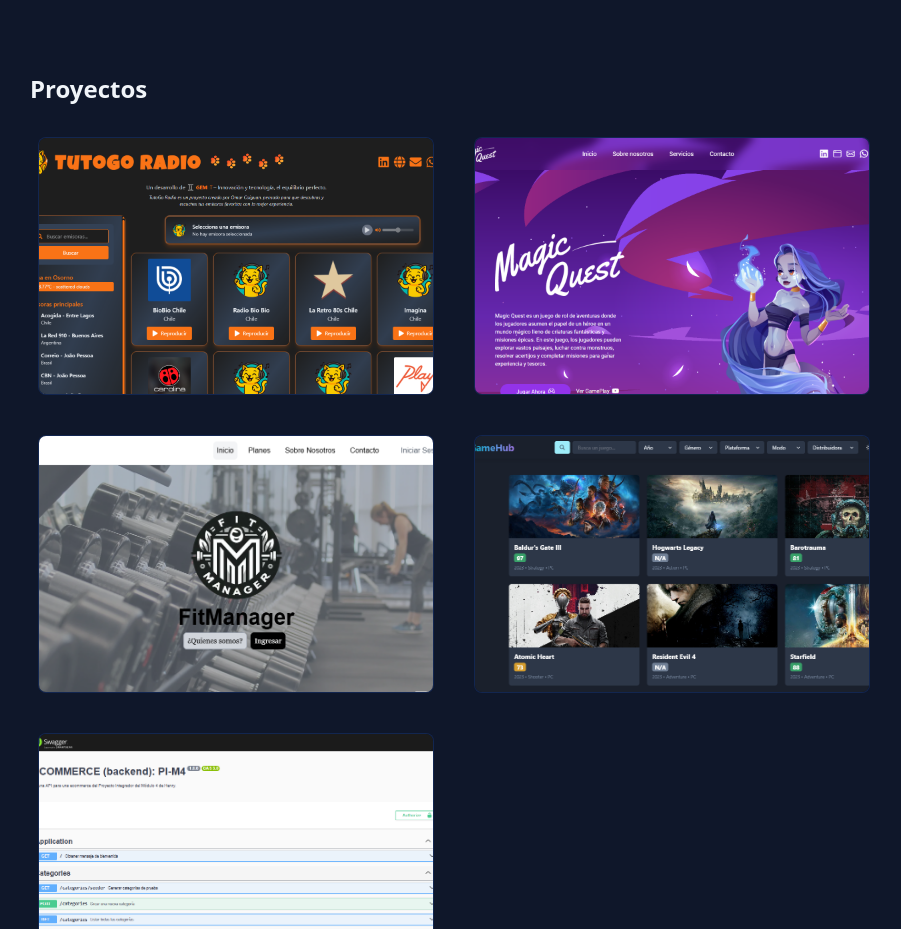
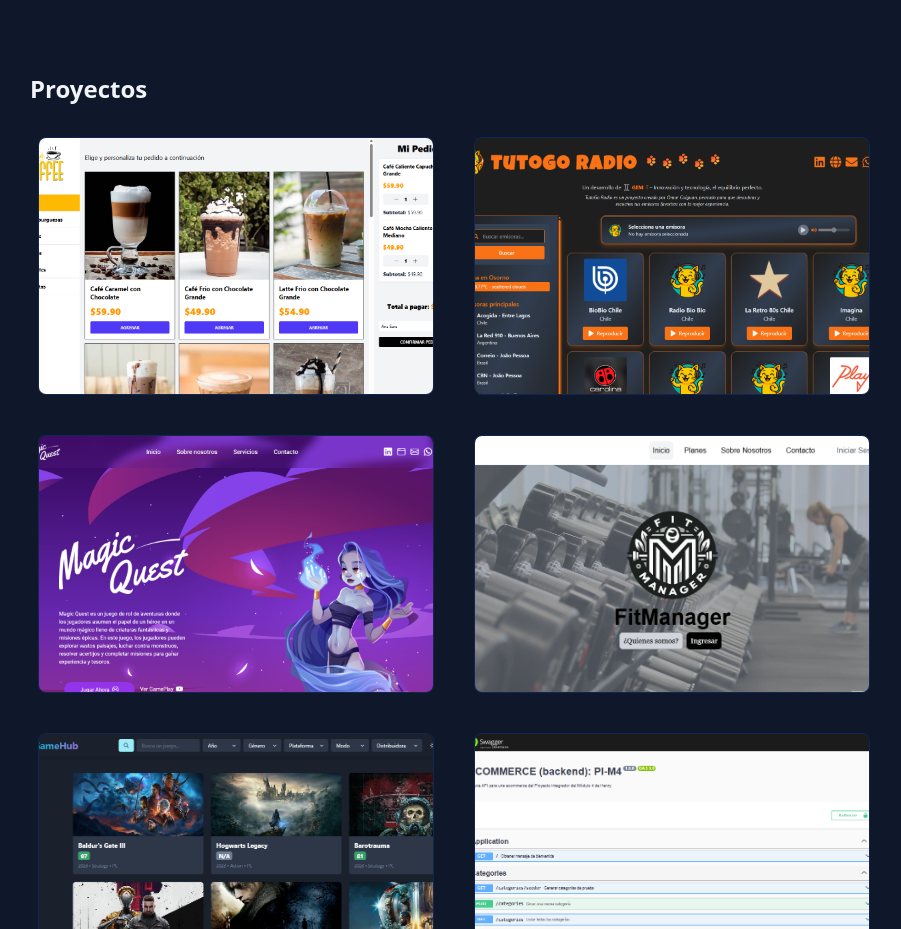
Before and after one commit to omar-caiguan-ojeda/omar-caiguan-portfolio, a React (Vite) app: page /about in a window 1280 px wide. Shown: the part 940-1869 px from the top of the page, without its empty margins (186-1087 px from the left). Built offline with nearby package versions, Linux system fonts and the light colour scheme.

Commit message:
Nuevo proyecto en el about: Fresh Coffee

```diff
--- /dev/null
+++ b/src/components/icons/SWRIcon.tsx
@@ -0,0 +1,8 @@
+import React from "react";
+const SWRIcon = (props: React.SVGProps<SVGSVGElement>) => (
+  <svg viewBox="0 0 32 32" fill="none" {...props}>
+    <rect width="32" height="32" rx="8" fill="#000"/>
+    <text x="16" y="21" textAnchor="middle" fill="#fff" fontSize="14" fontWeight="bold" fontFamily="sans-serif">S</text>
+  </svg>
+);
+export default SWRIcon;
--- /dev/null
+++ b/src/components/icons/ZodIcon.tsx
@@ -0,0 +1,8 @@
+import React from "react";
+const ZodIcon = (props: React.SVGProps<SVGSVGElement>) => (
+  <svg viewBox="0 0 32 32" fill="none" {...props}>
+    <rect width="32" height="32" rx="8" fill="#14B8A6"/>
+    <text x="16" y="21" textAnchor="middle" fill="#fff" fontSize="14" fontWeight="bold" fontFamily="sans-serif">Z</text>
+  </svg>
+);
+export default ZodIcon;
--- /dev/null
+++ b/src/components/icons/ZustandIcon.tsx
@@ -0,0 +1,8 @@
+import React from "react";
+const ZustandIcon = (props: React.SVGProps<SVGSVGElement>) => (
+  <svg viewBox="0 0 32 32" fill="none" {...props}>
+    <rect width="32" height="32" rx="8" fill="#FF9100"/>
+    <text x="16" y="21" textAnchor="middle" fill="#fff" fontSize="14" fontWeight="bold" fontFamily="sans-serif">Z</text>
+  </svg>
+);
+export default ZustandIcon;
--- a/src/pages/About.tsx
+++ b/src/pages/About.tsx
@@ -1115,6 +1115,7 @@
   SiVite,
   SiBootstrap,
   SiEslint,
+  SiZod,
 } from "react-icons/si";
 import { FaStripe, FaLinkedin, FaGithub, FaEnvelope, FaWhatsapp } from "react-icons/fa6";
 import { FaFileAlt, FaMusic } from "react-icons/fa";
@@ -1124,6 +1125,9 @@
 import CodeBackgroundAbout from "../components/CodeBackgroundAbout";
 import { motion } from "framer-motion";
 import { useInView } from "framer-motion";
+import ZodIcon from "../components/icons/ZodIcon";
+import ZustandIcon from "../components/icons/ZustandIcon";
+import SWRIcon from "../components/icons/SWRIcon";
 
 const TechCategory = ({ title, icons }: { title: string; icons: { Icon: React.ElementType; name: string }[] }) => (
   <div className="bg-darkBg/50 backdrop-blur-sm p-2 xs:p-3 sm:p-4 rounded-lg border border-primary/20 hover:border-primary/50 transition-colors duration-300 flex flex-col h-full">
@@ -1238,6 +1242,24 @@
   ];
 
   const projects = [
+    {
+      title: "Fresh Coffee",
+      description: "Plataforma web moderna para la gestión y venta de productos de cafetería. Permite a administradores gestionar productos, órdenes y categorías, mientras los usuarios pueden explorar y comprar de manera intuitiva.",
+      images: ["/P6/P6.png"],
+      githubLink: "https://github.com/omar-caiguan-ojeda/Fresh-Coffee",
+      deployLink: "https://fresh-coffee-web.vercel.app/",
+      techIcons: [
+        SiNextdotjs,
+        SiReact,
+        SiTypescript,
+        SiTailwindcss,
+        SiPrisma,
+        //ZodIcon,
+        //ZustandIcon,
+        //SWRIcon,
+        SiCloudinary,
+      ],
+    },
     {
       title: "TutoGo Radio",
       description: "App web de transmisión de radio por internet, ofrecer a los usuarios una experiencia auditiva moderna, fluida y accesible.",
```
Also changed, not shown: public/P6/P6.png (added).
